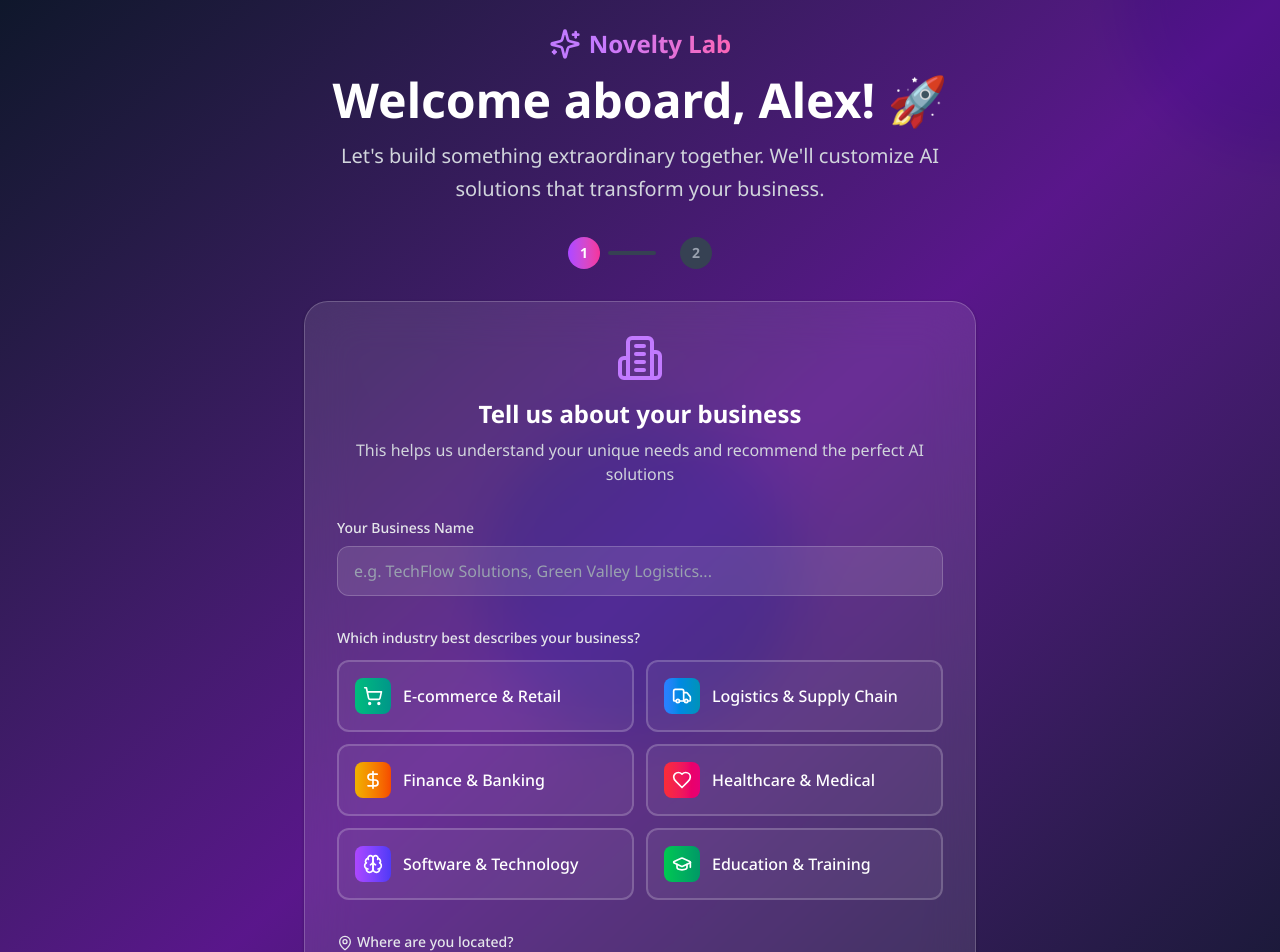
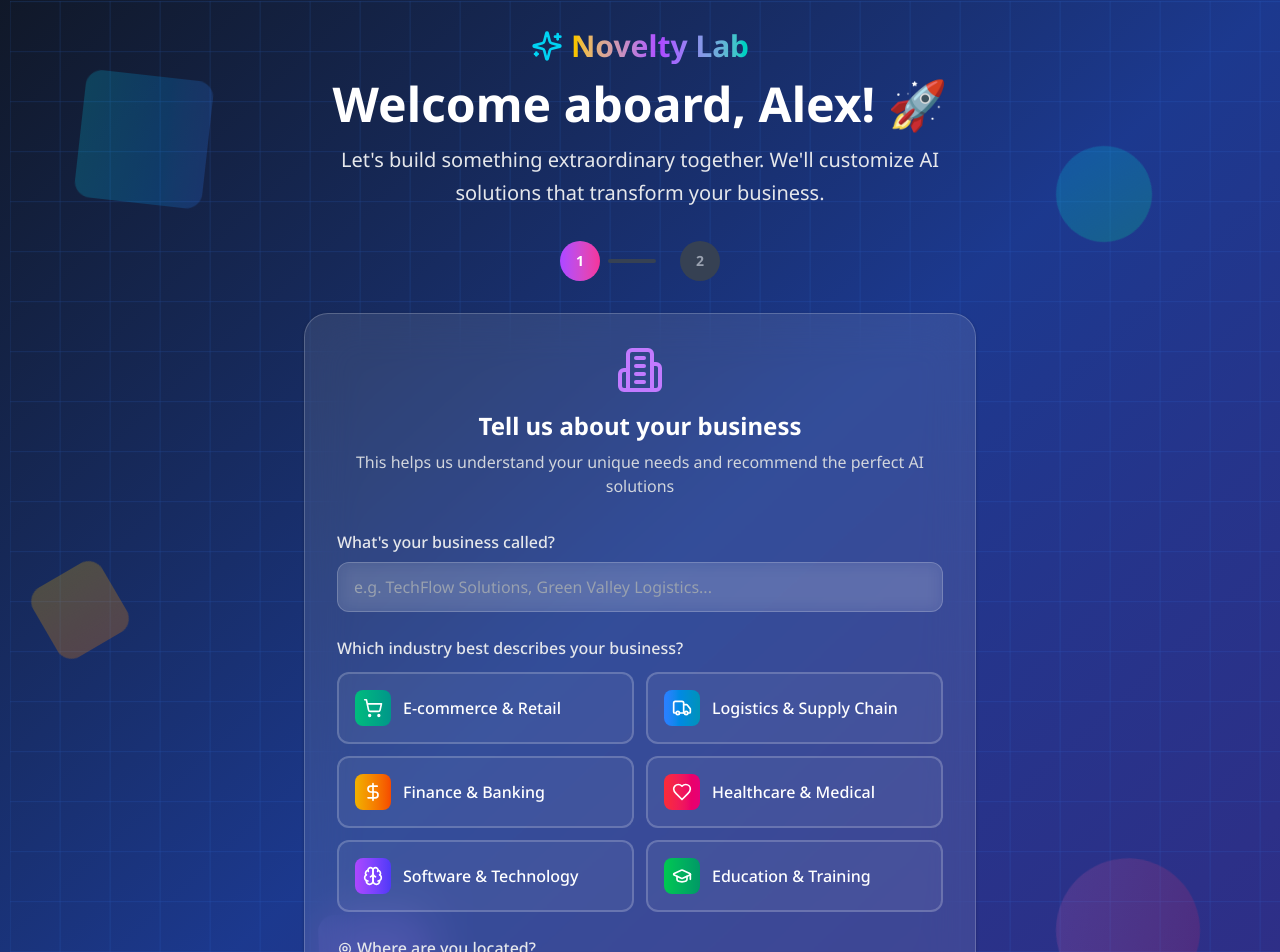
Before and after one commit to rupeshbug/novelty_lab_website, a Next.js app: page /onboarding in a window 1280 px wide. Shown: the part 4-956 px from the top of the page. Built offline with nearby package versions, Linux system fonts and the light colour scheme.

Commit message:
changes in the onboarding page

```diff
--- a/src/app/(public)/onboarding/page.tsx
+++ b/src/app/(public)/onboarding/page.tsx
@@ -289,13 +289,84 @@ export default function EnhancedOnboarding() {
     businessInfo.location.trim();
 
   return (
-    <div className="min-h-screen bg-gradient-to-br from-slate-900 via-purple-900 to-slate-900 relative overflow-hidden">
-      {/* Animated background elements */}
+    <div className="min-h-screen bg-gradient-to-br from-gray-900 via-blue-900 to-indigo-900 relative overflow-hidden">
+      {/* Animated grid background */}
+      <div className="absolute inset-0 opacity-30">
+        <div
+          className="absolute inset-0"
+          style={{
+            backgroundImage: `
+            linear-gradient(rgba(59, 130, 246, 0.5) 1px, transparent 1px),
+            linear-gradient(90deg, rgba(59, 130, 246, 0.5) 1px, transparent 1px)
+          `,
+            backgroundSize: "50px 50px",
+            animation: "grid-move 20s ease-in-out infinite",
+          }}
+        ></div>
+      </div>
+
+      {/* Floating geometric elements */}
       <div className="absolute inset-0 overflow-hidden">
-        <div className="absolute -top-40 -right-40 w-80 h-80 bg-purple-500 rounded-full mix-blend-multiply filter blur-xl opacity-20 animate-pulse"></div>
-        <div className="absolute -bottom-40 -left-40 w-80 h-80 bg-pink-500 rounded-full mix-blend-multiply filter blur-xl opacity-20 animate-pulse delay-700"></div>
-        <div className="absolute top-1/2 left-1/2 transform -translate-x-1/2 -translate-y-1/2 w-80 h-80 bg-blue-500 rounded-full mix-blend-multiply filter blur-xl opacity-10 animate-pulse delay-1000"></div>
+        <div className="absolute top-20 left-20 w-32 h-32 bg-gradient-to-r from-cyan-400 to-blue-500 rounded-2xl opacity-20 animate-float"></div>
+        <div className="absolute top-40 right-32 w-24 h-24 bg-gradient-to-r from-emerald-400 to-cyan-500 rounded-full opacity-25 animate-float-delayed"></div>
+        <div className="absolute bottom-32 left-1/4 w-28 h-28 bg-gradient-to-r from-violet-400 to-purple-500 rounded-2xl opacity-20 animate-float-slow"></div>
+        <div className="absolute bottom-40 right-20 w-36 h-36 bg-gradient-to-r from-pink-400 to-rose-500 rounded-full opacity-15 animate-float"></div>
+        <div className="absolute top-1/2 left-10 w-20 h-20 bg-gradient-to-r from-orange-400 to-yellow-500 rounded-2xl opacity-25 animate-float-delayed"></div>
       </div>
+
+      <style jsx>{`
+        @keyframes grid-move {
+          0%,
+          100% {
+            transform: translate(0, 0);
+          }
+          25% {
+            transform: translate(10px, 5px);
+          }
+          50% {
+            transform: translate(-5px, 10px);
+          }
+          75% {
+            transform: translate(5px, -5px);
+          }
+        }
+        @keyframes float {
+          0%,
+          100% {
+            transform: translateY(0px) rotate(0deg);
+          }
+          50% {
+            transform: translateY(-20px) rotate(180deg);
+          }
+        }
+        @keyframes float-delayed {
+          0%,
+          100% {
+            transform: translateY(0px) rotate(0deg);
+          }
+          50% {
+            transform: translateY(-15px) rotate(-180deg);
+          }
+        }
+        @keyframes float-slow {
+          0%,
+          100% {
+            transform: translateY(0px) rotate(0deg);
+          }
+          50% {
+            transform: translateY(-10px) rotate(90deg);
+          }
+        }
+        .animate-float {
+          animation: float 6s ease-in-out infinite;
+        }
+        .animate-float-delayed {
+          animation: float-delayed 8s ease-in-out infinite;
+        }
+        .animate-float-slow {
+          animation: float-slow 10s ease-in-out infinite;
+        }
+      `}</style>
 
       <div className="relative z-10 px-4 py-8 flex flex-col items-center min-h-screen">
         {/* Header */}
@@ -305,8 +376,8 @@ export default function EnhancedOnboarding() {
           className="text-center mb-8 max-w-2xl"
         >
           <div className="flex items-center justify-center gap-2 mb-4">
-            <Sparkles className="w-8 h-8 text-purple-400" />
-            <span className="text-2xl font-bold bg-gradient-to-r from-purple-400 to-pink-400 bg-clip-text text-transparent">
+            <Sparkles className="w-8 h-8 text-cyan-400" />
+            <span className="text-3xl font-bold bg-gradient-to-r from-yellow-400 via-purple-500 to-teal-400 bg-clip-text text-transparent">
               Novelty Lab
             </span>
           </div>
@@ -315,9 +386,9 @@ export default function EnhancedOnboarding() {
               ? `Welcome aboard, ${user.firstName}! 🚀`
               : "Welcome to the Future! 🚀"}
           </h1>
-          <p className="text-xl text-gray-300 leading-relaxed">
-            Let&apos;s build something extraordinary together. We&apos;ll
-            customize AI solutions that transform your business.
+          <p className="text-xl text-gray-200 leading-relaxed">
+            Let's build something extraordinary together. We'll customize AI
+            solutions that transform your business.
           </p>
         </motion.div>
 
@@ -326,7 +397,7 @@ export default function EnhancedOnboarding() {
           {[1, 2].map((stepNumber) => (
             <div key={stepNumber} className="flex items-center">
               <div
-                className={`w-8 h-8 rounded-full flex items-center justify-center text-sm font-bold transition-all duration-300 ${
+                className={`w-10 h-10 rounded-full flex items-center justify-center text-sm font-bold transition-all duration-300 ${
                   step >= stepNumber
                     ? "bg-gradient-to-r from-purple-500 to-pink-500 text-white"
                     : "bg-gray-700 text-gray-400"
@@ -369,13 +440,13 @@ export default function EnhancedOnboarding() {
                   </p>
                 </div>
 
-                <div className="space-y-8">
+                <div className="space-y-6">
                   <div>
-                    <label className="block text-sm font-medium text-gray-200 mb-2">
-                      Your Business Name
+                    <label className="block text-md font-medium text-gray-200 mb-2">
+                      What's your business called?
                     </label>
                     <input
-                      className="w-full px-4 py-3 rounded-xl bg-white/10 border border-white/20 text-white placeholder-gray-400 focus:outline-none focus:ring-2 focus:ring-purple-500 focus:border-transparent transition-all"
+                      className="w-full px-4 py-3 rounded-xl bg-white/10 border border-white/20 text-white placeholder-gray-400 focus:outline-none focus:ring-2 focus:ring-cyan-500 focus:border-transparent transition-all backdrop-blur-sm"
                       value={businessInfo.name}
                       onChange={(e) =>
                         setBusinessInfo({
@@ -388,7 +459,7 @@ export default function EnhancedOnboarding() {
                   </div>
 
                   <div>
-                    <label className="block text-sm font-medium text-gray-200 mb-3">
+                    <label className="block text-md font-medium text-gray-200 mb-3">
                       Which industry best describes your business?
                     </label>
                     <div className="grid grid-cols-1 sm:grid-cols-2 gap-3">
@@ -425,12 +496,12 @@ export default function EnhancedOnboarding() {
                   </div>
 
                   <div>
-                    <label className="block text-sm font-medium text-gray-200 mb-2">
+                    <label className="block text-md font-medium text-gray-200 mb-2">
                       <MapPin className="w-4 h-4 inline mr-1" />
                       Where are you located?
                     </label>
                     <input
-                      className="w-full px-4 py-3 rounded-xl bg-white/10 border border-white/20 text-white placeholder-gray-400 focus:outline-none focus:ring-2 focus:ring-purple-500 focus:border-transparent transition-all"
+                      className="w-full px-4 py-3 rounded-xl bg-white/10 border border-white/20 text-white placeholder-gray-400 focus:outline-none focus:ring-2 focus:ring-cyan-500 focus:border-transparent transition-all backdrop-blur-sm"
                       value={businessInfo.location}
                       onChange={(e) =>
                         setBusinessInfo({
@@ -463,8 +534,7 @@ export default function EnhancedOnboarding() {
                     <span className="text-purple-400 font-semibold">
                       {businessInfo.domain}
                     </span>
-                    , here are some of the best solutions that drive real
-                    results.
+                    , here are proven solutions that drive real results
                   </p>
                 </div>
 
@@ -518,7 +588,7 @@ export default function EnhancedOnboarding() {
                     Have something specific in mind? Tell us!
                   </label>
                   <input
-                    className="w-full px-4 py-3 rounded-xl bg-white/10 border border-white/20 text-white placeholder-gray-400 focus:outline-none focus:ring-2 focus:ring-purple-500 focus:border-transparent transition-all"
+                    className="w-full px-4 py-3 rounded-xl bg-white/10 border border-white/20 text-white placeholder-gray-400 focus:outline-none focus:ring-2 focus:ring-cyan-500 focus:border-transparent transition-all backdrop-blur-sm"
                     value={customTemplate}
                     onChange={(e) => setCustomTemplate(e.target.value)}
                     placeholder="e.g. Automated supplier onboarding, Custom analytics dashboard..."
@@ -533,9 +603,9 @@ export default function EnhancedOnboarding() {
             <button
               onClick={handleBack}
               disabled={step === 1}
-              className={`flex items-center gap-2 px-6 py-3 rounded-xl font-semibold transition-all ${
+              className={`flex items-center gap-2 px-6 py-3 rounded-xl cursor-pointer font-semibold transition-all ${
                 step === 1
-                  ? "opacity-50 cursor-not-allowed bg-gray-600"
+                  ? "opacity-40 cursor-not-allowed bg-gray-300"
                   : "bg-white/10 hover:bg-white/20 text-white"
               }`}
             >
@@ -553,7 +623,7 @@ export default function EnhancedOnboarding() {
               className={`flex items-center gap-2 px-8 py-3 rounded-xl font-semibold transition-all ${
                 step === 1 && !isStep1Valid
                   ? "opacity-50 cursor-not-allowed bg-gray-600"
-                  : "bg-gradient-to-r from-purple-600 to-pink-600 hover:from-purple-700 hover:to-pink-700 text-white shadow-lg"
+                  : "bg-gradient-to-r from-purple-500 to-yellow-500 text-white shadow-lg cursor-pointer"
               }`}
             >
               {step === 1 ? "Continue" : "Launch AI Assistant"}
```
